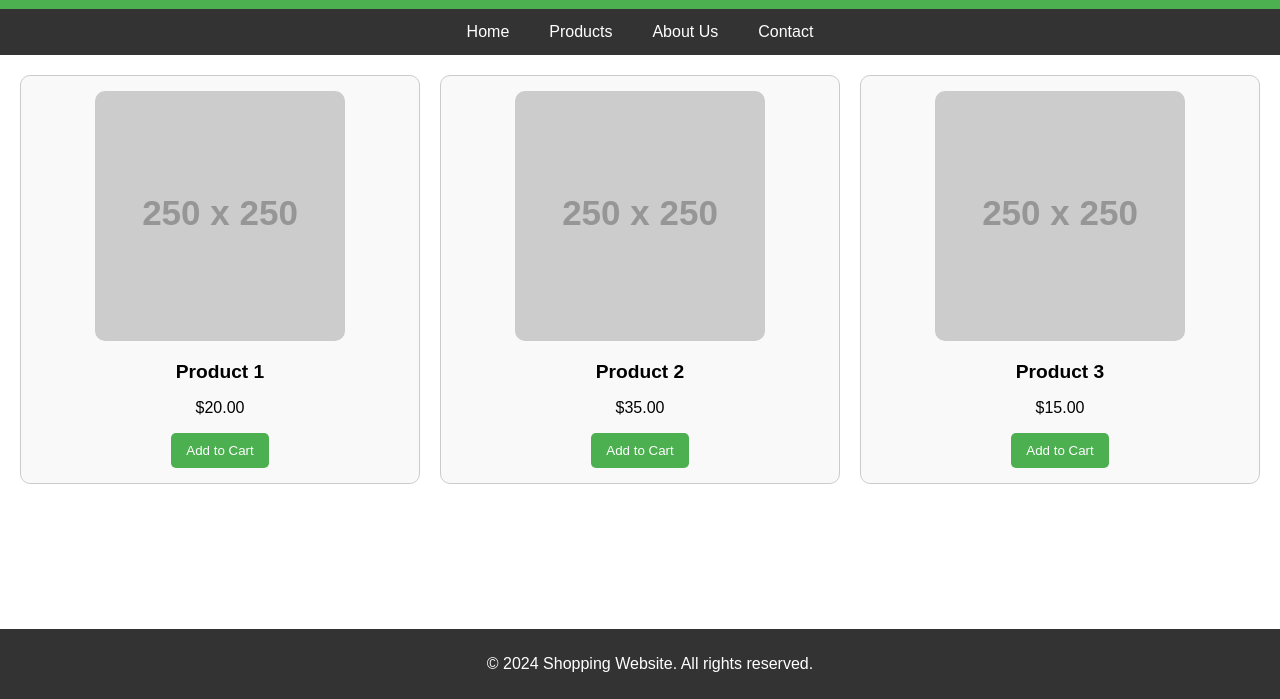
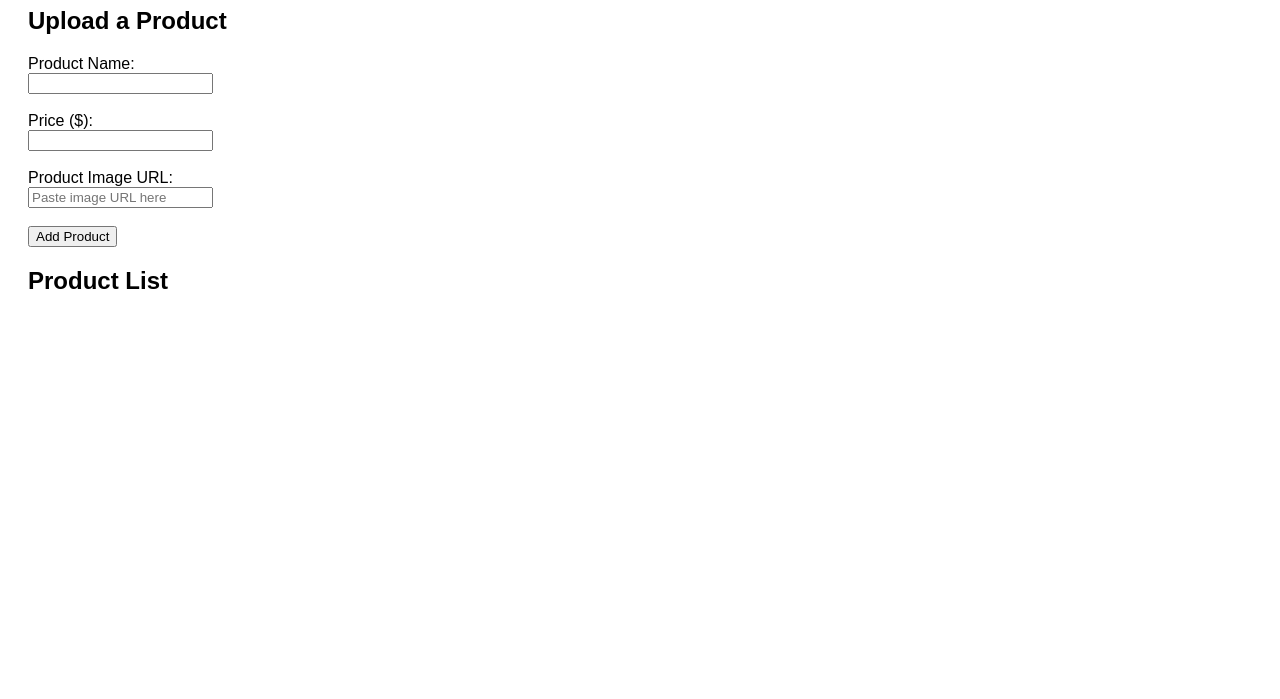
Before and after one commit to shengtang89/shopping-website, a plain HTML site: page index.html in a window 1280 px wide. Shown: the part 101-800 px from the top of the page. Drawn offline with Linux system fonts and the light colour scheme; placeholder pictures from the web are drawn by us.

Commit message:
Add files via upload

```diff
--- a/index.html
+++ b/index.html
@@ -1,4 +1,3 @@
-
 <!DOCTYPE html>
 <html lang="en">
 <head>
@@ -8,111 +7,74 @@
     <style>
         body {
             font-family: Arial, sans-serif;
-            margin: 0;
-            padding: 0;
-        }
-        header {
-            background-color: #4CAF50;
-            color: white;
-            padding: 15px;
-            text-align: center;
-        }
-        nav {
-            display: flex;
-            justify-content: center;
-            background-color: #333;
-        }
-        nav a {
-            color: white;
-            padding: 14px 20px;
-            text-decoration: none;
-            text-align: center;
-        }
-        nav a:hover {
-            background-color: #ddd;
-            color: black;
-        }
-        .products {
-            display: grid;
-            grid-template-columns: repeat(auto-fit, minmax(250px, 1fr));
-            gap: 20px;
             padding: 20px;
         }
         .product {
             border: 1px solid #ccc;
-            border-radius: 10px;
-            padding: 15px;
+            padding: 10px;
+            margin: 10px 0;
+            width: 250px;
             text-align: center;
-            background-color: #f9f9f9;
         }
         .product img {
-            max-width: 100%;
-            border-radius: 10px;
+            width: 250px;
+            height: 250px;
         }
-        .product h2 {
-            font-size: 1.2em;
-        }
-        .product button {
-            background-color: #4CAF50;
-            color: white;
-            border: none;
-            padding: 10px 15px;
-            cursor: pointer;
-            border-radius: 5px;
-        }
-        .product button:hover {
-            background-color: #45a049;
-        }
-        footer {
-            background-color: #333;
-            color: white;
-            text-align: center;
-            padding: 10px;
-            position: fixed;
-            bottom: 0;
-            width: 100%;
+        #productForm {
+            margin-bottom: 20px;
         }
     </style>
 </head>
 <body>
+    <h1>Welcome to My Shopping Website</h1>
 
-<header>
-    <h1>Welcome to Our Shopping Website</h1>
-</header>
+    <h2>Upload a Product</h2>
+    <form id="productForm">
+        <label for="productName">Product Name:</label><br>
+        <input type="text" id="productName" required><br><br>
 
-<nav>
-    <a href="#">Home</a>
-    <a href="#">Products</a>
-    <a href="#">About Us</a>
-    <a href="#">Contact</a>
-</nav>
+        <label for="productPrice">Price ($):</label><br>
+        <input type="number" id="productPrice" required><br><br>
 
-<main>
-    <section class="products">
-        <div class="product">
-            <img src="https://via.placeholder.com/250" alt="Product 1">
-            <h2>Product 1</h2>
-            <p>$20.00</p>
-            <button>Add to Cart</button>
-        </div>
-        <div class="product">
-            <img src="https://via.placeholder.com/250" alt="Product 2">
-            <h2>Product 2</h2>
-            <p>$35.00</p>
-            <button>Add to Cart</button>
-        </div>
-        <div class="product">
-            <img src="https://via.placeholder.com/250" alt="Product 3">
-            <h2>Product 3</h2>
-            <p>$15.00</p>
-            <button>Add to Cart</button>
-        </div>
-    </section>
-</main>
+        <label for="productImage">Product Image URL:</label><br>
+        <input type="text" id="productImage" placeholder="Paste image URL here" required><br><br>
 
-<footer>
-    <p>&copy; 2024 Shopping Website. All rights reserved.</p>
-</footer>
+        <button type="submit">Add Product</button>
+    </form>
 
+    <h2>Product List</h2>
+    <div id="productList">
+        <!-- Existing products will go here -->
+    </div>
+
+    <script>
+        const productForm = document.getElementById('productForm');
+        const productList = document.getElementById('productList');
+
+        productForm.addEventListener('submit', function(event) {
+            event.preventDefault();
+
+            // Get user input
+            const name = document.getElementById('productName').value;
+            const price = document.getElementById('productPrice').value;
+            const imageUrl = document.getElementById('productImage').value;
+
+            // Create product element
+            const productDiv = document.createElement('div');
+            productDiv.classList.add('product');
+            productDiv.innerHTML = `
+                <img src="${imageUrl}" alt="${name}">
+                <h3>${name}</h3>
+                <p>Price: $${price}</p>
+                <button>Add to Cart</button>
+            `;
+
+            // Add product to the list
+            productList.appendChild(productDiv);
+
+            // Clear the form
+            productForm.reset();
+        });
+    </script>
 </body>
 </html>
```
